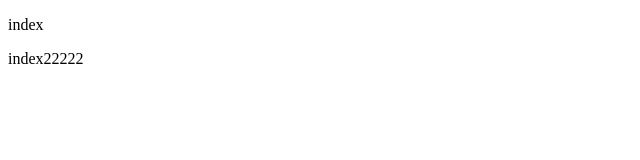
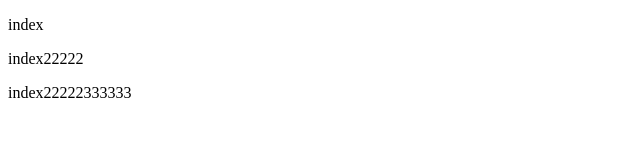
Before and after one commit to AmazingTomb001/git-demo, a plain HTML site: page index.html in a window 1280 px wide. Shown: the whole page, without its empty margins (0-640 px from the left). Drawn offline with Linux system fonts and the light colour scheme.

Commit message:
A的第三次提交

```diff
--- a/index.html
+++ b/index.html
@@ -10,6 +10,7 @@
 <body>
     <p>index</p>
     <p>index22222</p>
+    <p>index22222333333</p>
 </body>
 
 </html>
```
